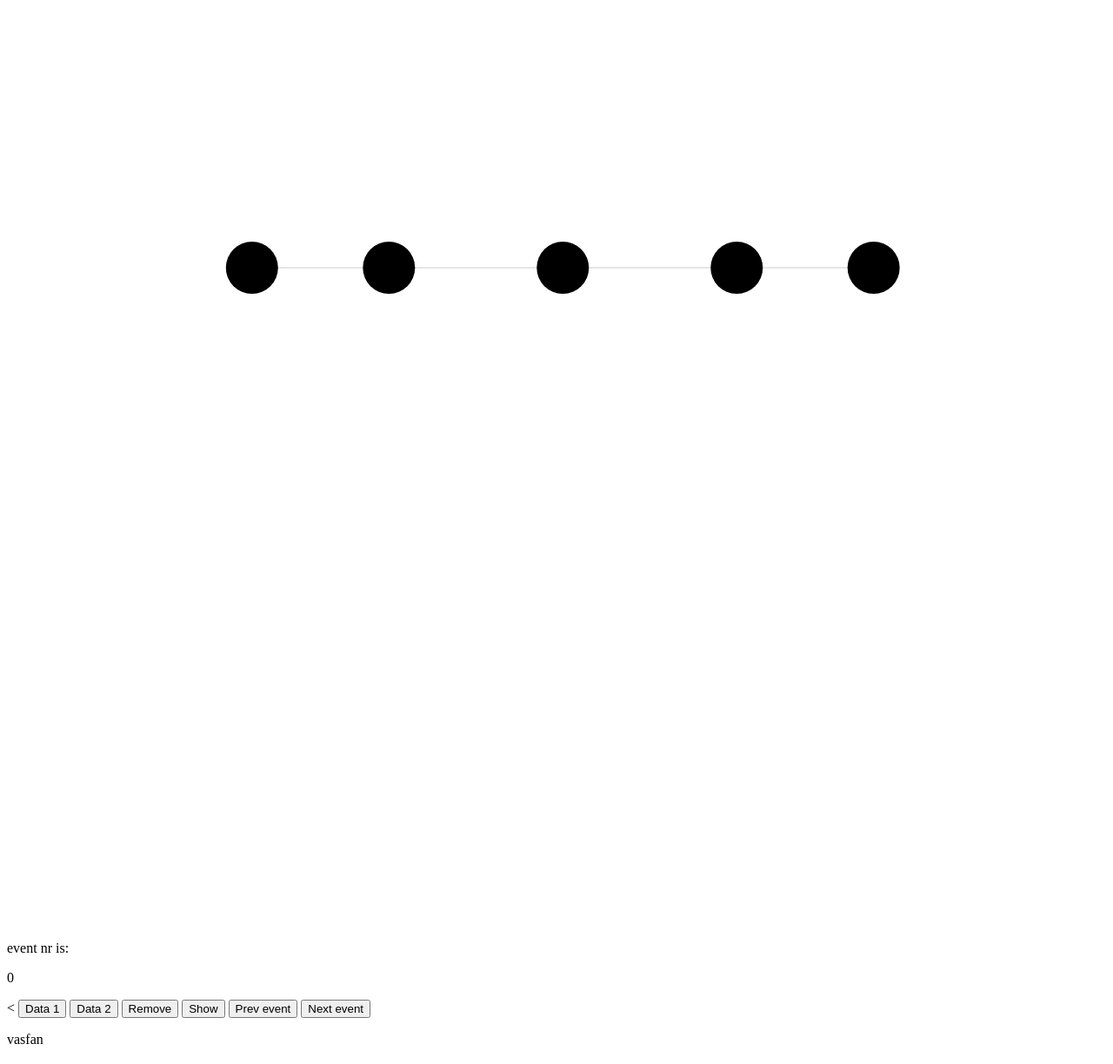
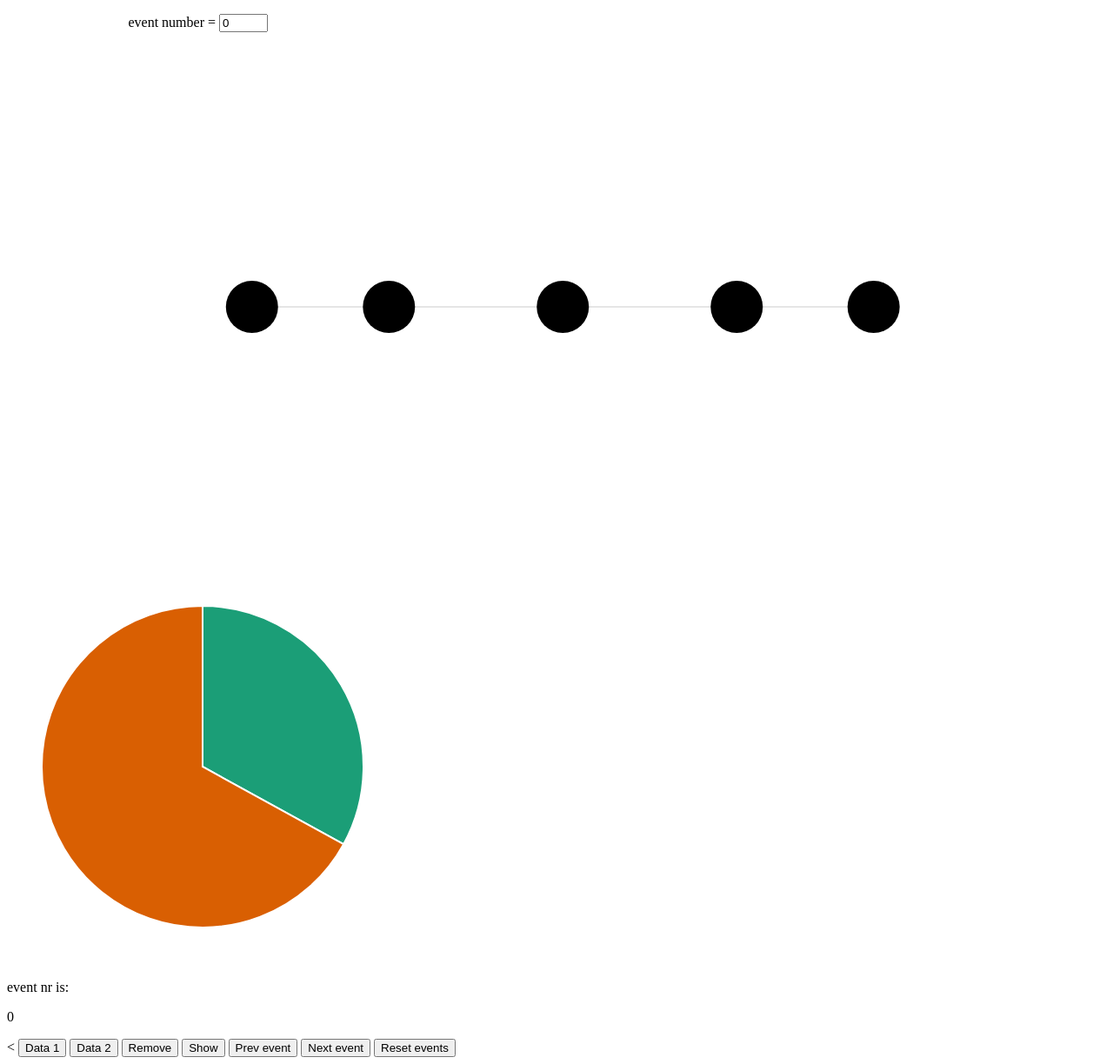
Before and after one commit to andregossip/D0020E-grupp4, a plain HTML site: page src/visualization/index.html in a window 1280 px wide. Shown: the whole page at 87% size. Drawn offline with nearby package versions, Linux system fonts and the light colour scheme.

Commit message:
Update index.html

```diff
--- a/src/visualization/index.html
+++ b/src/visualization/index.html
@@ -18,6 +18,16 @@
     }
 </style>
 <body onload="eventNumberToHtml()">
+
+<!-- Input field for traversing even numbers -->
+<p>
+    <label for="nValue"
+        style="display: inline-block; width: 240px; text-align: right">
+        event number = <span id="nValue-value"></span>
+    </label>
+    <input type="number" min="0" max="50" step="1" value="0" id="nValue">
+</p>
+
 <script>
     var dummy = 0;
     var width = window.innerWidth,
@@ -66,7 +76,7 @@
         .force('y', d3.forceY(0).strength(0))
         .on('tick', ticked);
 
-
+    //Initialize the pie when entering the page
     function initPie() {
         console.log("vafan")
         d3.csv("node.csv").then(function (data) {
@@ -144,6 +154,7 @@
         u.exit().remove();
     }
 
+    //Event buttons
     let currentEvent=0;
     function nextEvent() {
         currentEvent++;
@@ -161,6 +172,32 @@
         })
         eventNumberToHtml()
 
+    }
+    function resetEvent(){
+        currentEvent = 0;
+        d3.csv("node.csv").then(function (data) {
+
+            updatePie({a: data[currentEvent].MAP, b: 1-data[currentEvent].MAP})
+        })
+        eventNumberToHtml()
+    }
+
+    //Event input field
+    // when the input range changes update value
+    d3.select("#nValue").on("input", function() {
+        update(+this.value);
+    });
+
+    // Initial update value
+    update(0);
+
+    // adjust the text
+    function update(nValue) {
+        currentEvent = nValue;
+        d3.csv("node.csv").then(function (data) {
+            updatePie({a: data[currentEvent].MAP, b: 1-data[currentEvent].MAP})
+    })
+    eventNumberToHtml()
     }
 
     function ticked() {
@@ -246,13 +283,16 @@
     }
 </script>
 
+
+
 <button onclick="updatePie(data1)">Data 1</button>
 <button onclick="updatePie(data2)">Data 2</button>
 <button onclick="removePie()">Remove</button>
 <button onclick="showPie()">Show</button>
 <button onclick="previousEvent()">Prev event</button>
 <button onclick="nextEvent()">Next event</button>
-<p>vasfan</p>
+<button onclick="resetEvent()">Reset events</button>
+
 
 </body>
 </html>
```
